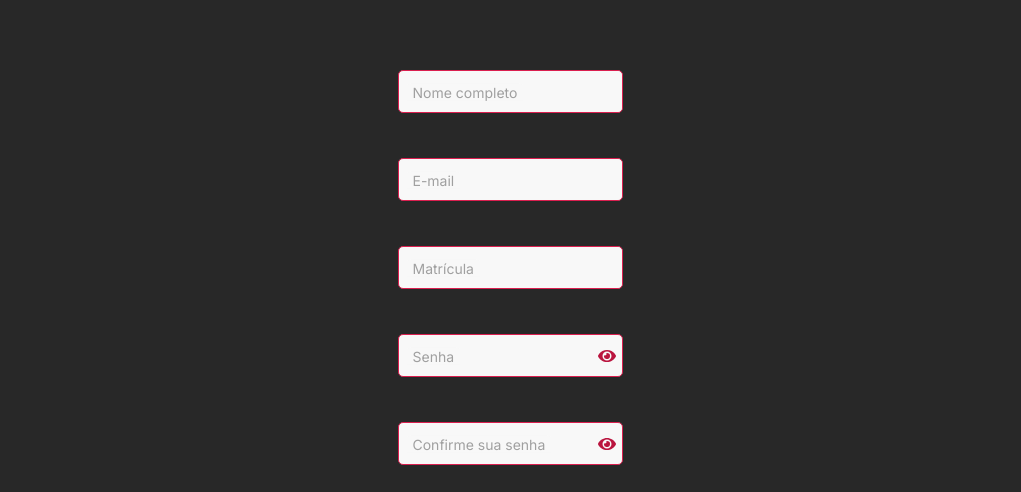
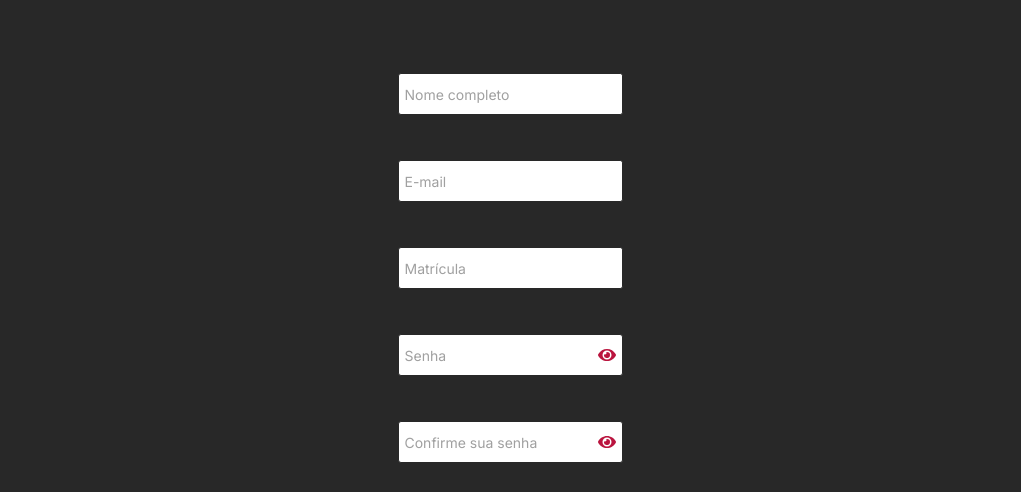
Before and after one commit to unb-mds/Mds-ArenaPesadelo, a React (Vite) app in the folder Projeto/front-end/: page / in a window 1280 px wide. Shown: the part 156-648 px from the top of the page, without its empty margins (130-1151 px from the left). Built offline with nearby package versions, Linux system fonts and the light colour scheme; the HTML template or start-up script is replaced by a standard one.

Commit message:
Alterando componentes button, header/dropdown e input #51

```diff
--- a/Projeto/front-end/src/components/Button/index.tsx
+++ b/Projeto/front-end/src/components/Button/index.tsx
@@ -1,7 +1,7 @@
 import { FC, ReactNode, ButtonHTMLAttributes } from "react"
 import { Container } from "./styles"
 
-interface IButton extends ButtonHTMLAttributes<HTMLButtonElement> {
+export interface IButton extends ButtonHTMLAttributes<HTMLButtonElement> {
   children?: ReactNode;
 }
 
--- a/Projeto/front-end/src/components/Header/Dropdown/index.tsx
+++ b/Projeto/front-end/src/components/Header/Dropdown/index.tsx
@@ -38,6 +38,13 @@ export const Dropdown = () => {
               </button>
             )}
 
+            {user?.access === UserAccess.USER && (
+              <button type="button" onClick={() => navigate('/my-teams')}>
+                <MdManageAccounts color="#fff" size={24} />
+                Times
+              </button>
+            )}
+
             <button type="button" onClick={() => navigate('/me')}>
               <MdOutlineSettings color="#fff" size={24} />
               Configuração
--- a/Projeto/front-end/src/components/Header/Dropdown/styles.ts
+++ b/Projeto/front-end/src/components/Header/Dropdown/styles.ts
@@ -19,6 +19,8 @@ export const Content = styled.div`
   position: absolute;
 
   z-index: 99;
+
+  box-shadow: 0px 2px 2px 0px #00000040;
 
   top: calc(100% + 6px);
   right: 0;
--- a/Projeto/front-end/src/components/Input/styles.ts
+++ b/Projeto/front-end/src/components/Input/styles.ts
@@ -5,18 +5,18 @@ interface IContainer {
 }
 
 export const Container = styled.div<IContainer>`
-  background-color: var(--white-smoke);
+  background-color: var(--white);
 
-  height: 41px;
+  height: 40px;
   max-width: 100%;
 
-  border-radius: 5px;
+  border-radius: 3px;
 
   padding-left: 8px;
 
   position: relative;
 
-  border: 1px solid var(--pink);
+  border: 1px solid var(--heavy-gray);
 
   margin-top: 8px;
 
@@ -26,7 +26,7 @@ export const Container = styled.div<IContainer>`
   > label {
     position: absolute;
 
-    left: 8px;
+    left: 0;
 
     background-color: inherit;
 
@@ -41,6 +41,7 @@ export const Container = styled.div<IContainer>`
             transform: translateY(0);
             font-size: 12px;
             color: var(--black);
+            left: 4px;
           `
         : css`
             top: 50%;
@@ -49,7 +50,7 @@ export const Container = styled.div<IContainer>`
             color: var(--light-gray);
           `}
 
-    transition: top .2s, transform .2s, font-size .2s, color .2s;
+    transition: all .2s;
   }
 
   > input {
```
